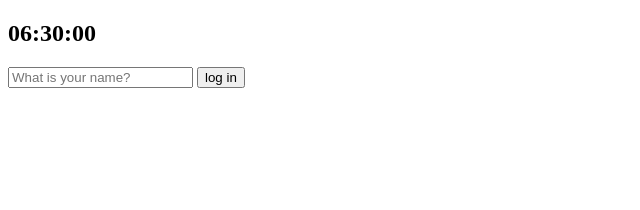
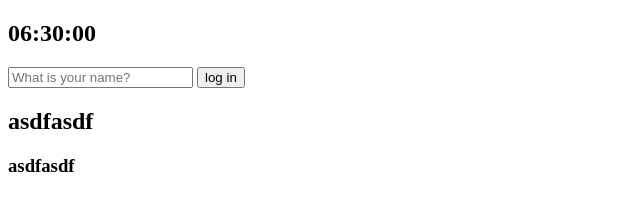
Before and after one commit to MunSeongyun/YeongJinRPG, a plain HTML site: page index.html in a window 1280 px wide. Shown: the whole page, without its empty margins (0-640 px from the left). Drawn offline with Linux system fonts and the light colour scheme.

Commit message:
asdfasdf

```diff
--- a/index.html
+++ b/index.html
@@ -21,5 +21,10 @@
 
     <script src="./index.js"></script>
     <script src="./clock.js"></script>
+
+
+
+    <h2>asdfasdf</h2>
+    <h3>asdfasdf</h3>
 </body>
 </html>
```
